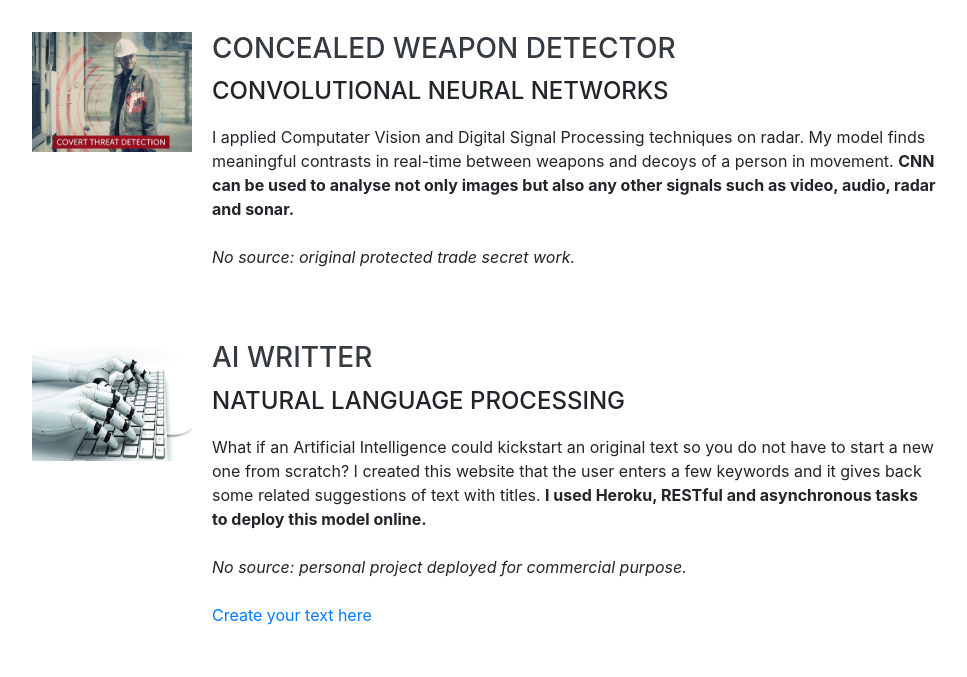
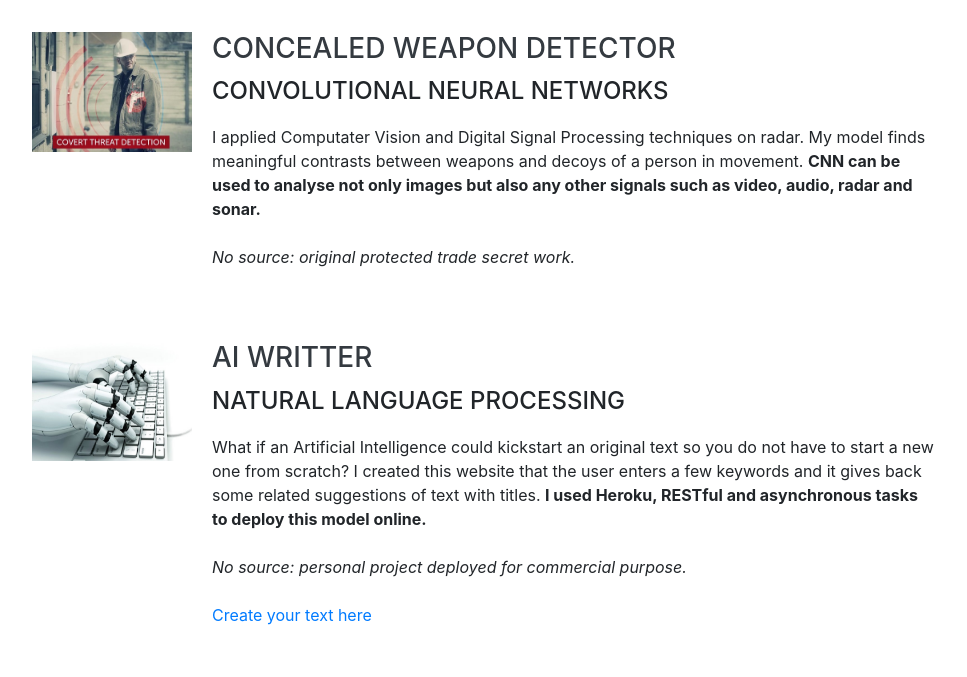
Before and after one commit to diogodutra/diogodutra.github.io, a website with bundled scripts: page index.html in a window 1280 px wide. Shown: the part 5040-5717 px from the top of the page, without its empty margins (288-1255 px from the left). Built offline with nearby package versions, Linux system fonts and the light colour scheme; a web font is replaced by a local one.

Commit message:
Removed realtime from Patriot One project description

```diff
--- a/index.html
+++ b/index.html
@@ -488,8 +488,7 @@
             <div class="resume-date text-md-left">
               <span>I applied Computater Vision and Digital Signal
                 Processing techniques on radar. My model finds meaningful
-                contrasts in real-time between weapons and decoys
-                of a person in movement.
+                contrasts  between weapons and decoys of a person in movement.
                 <b>CNN can be used to analyse not only images but also any
                 other signals such as video, audio, radar and sonar.</b></span>
                 <br><br><i>No source: original protected trade secret work.</i>
```
